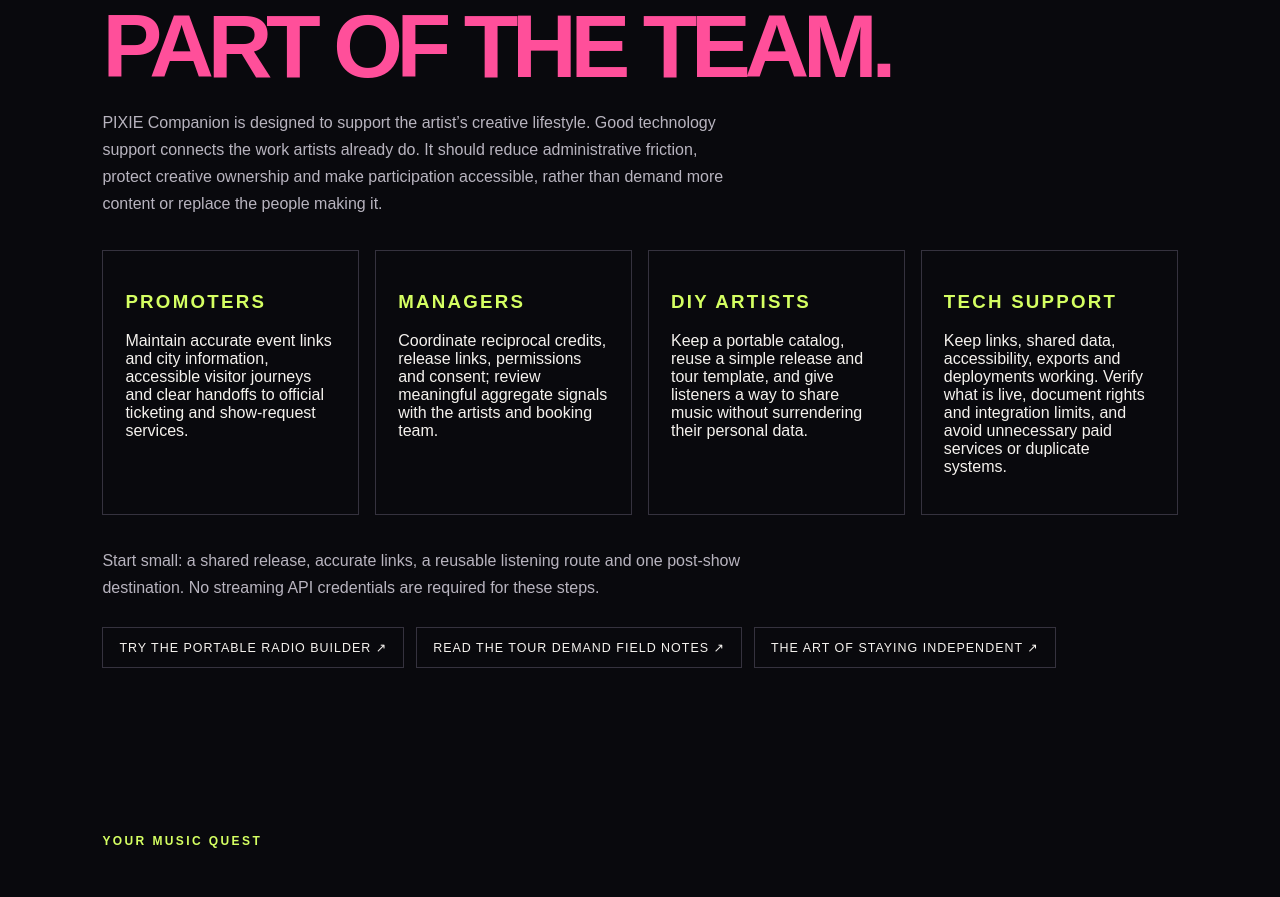
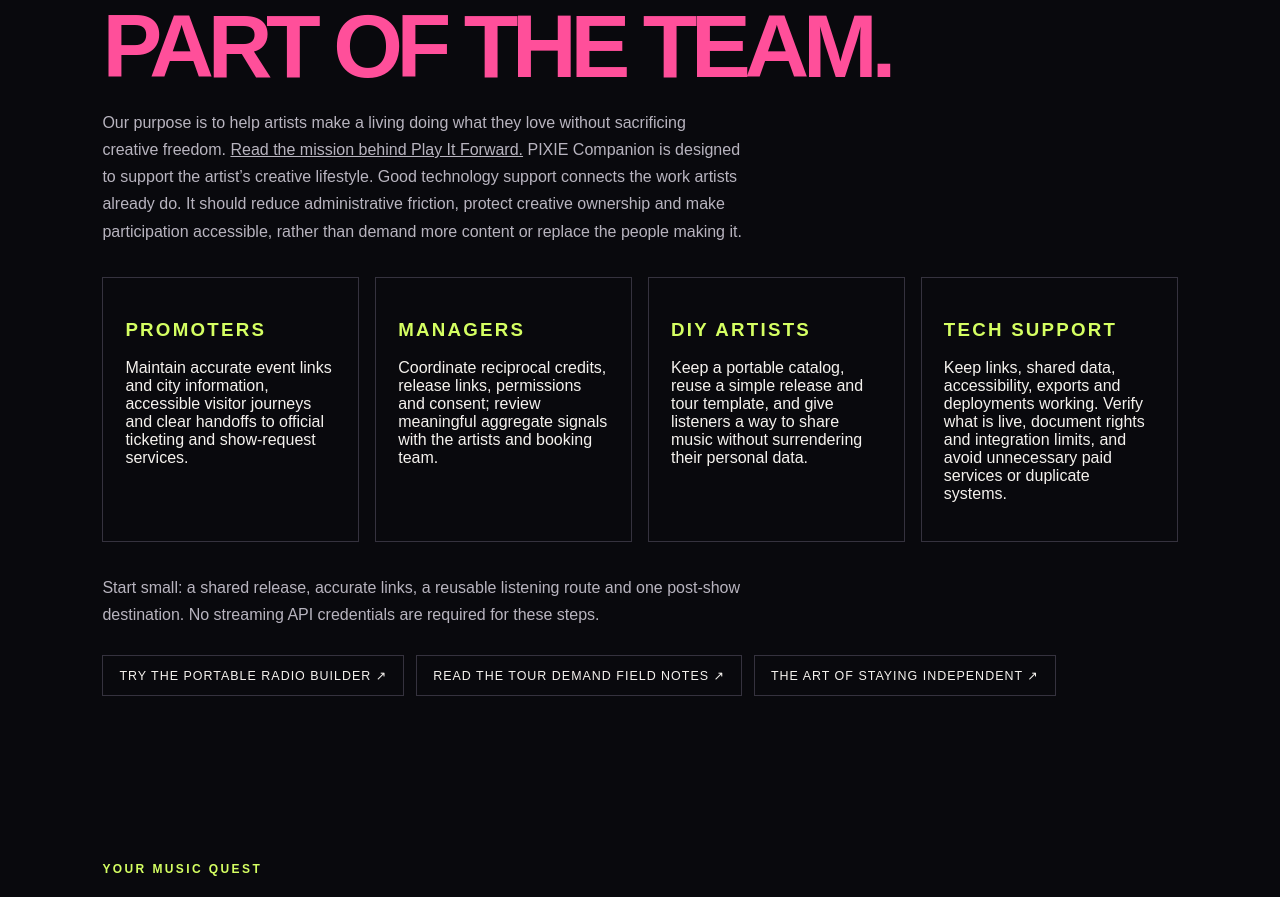
Before and after one commit to Loptr-Lab/pay-it-forward, a Next.js app: page /music/devour in a window 1280 px wide. Shown: the part 5513-6410 px from the top of the page. Built offline with nearby package versions, Linux system fonts and the light colour scheme.

Commit message:
Clarify existing editorial purpose: sustainable creative livelihoods

```diff
--- a/src/app/music/devour/page.tsx
+++ b/src/app/music/devour/page.tsx
@@ -113,7 +113,7 @@ export default function DevourPage() {
       <section className="music-story-editorial" aria-labelledby="tech-team-title">
         <p className="eyebrow">FOR PROMOTERS · MANAGERS · DIY ARTISTS</p>
         <h2 id="tech-team-title">TECH SUPPORT.<br/><em>PART OF THE TEAM.</em></h2>
-        <p>PIXIE Companion is designed to support the artist’s creative lifestyle. Good technology support connects the work artists already do. It should reduce administrative friction, protect creative ownership and make participation accessible, rather than demand more content or replace the people making it.</p>
+        <p>Our purpose is to help artists make a living doing what they love without sacrificing creative freedom. <Link href="/field-notes/one-billion-mission/">Read the mission behind Play It Forward.</Link> PIXIE Companion is designed to support the artist’s creative lifestyle. Good technology support connects the work artists already do. It should reduce administrative friction, protect creative ownership and make participation accessible, rather than demand more content or replace the people making it.</p>
         <div className="music-story-themes">
           <section><h3>PROMOTERS</h3><p>Maintain accurate event links and city information, accessible visitor journeys and clear handoffs to official ticketing and show-request services.</p></section>
           <section><h3>MANAGERS</h3><p>Coordinate reciprocal credits, release links, permissions and consent; review meaningful aggregate signals with the artists and booking team.</p></section>
```
